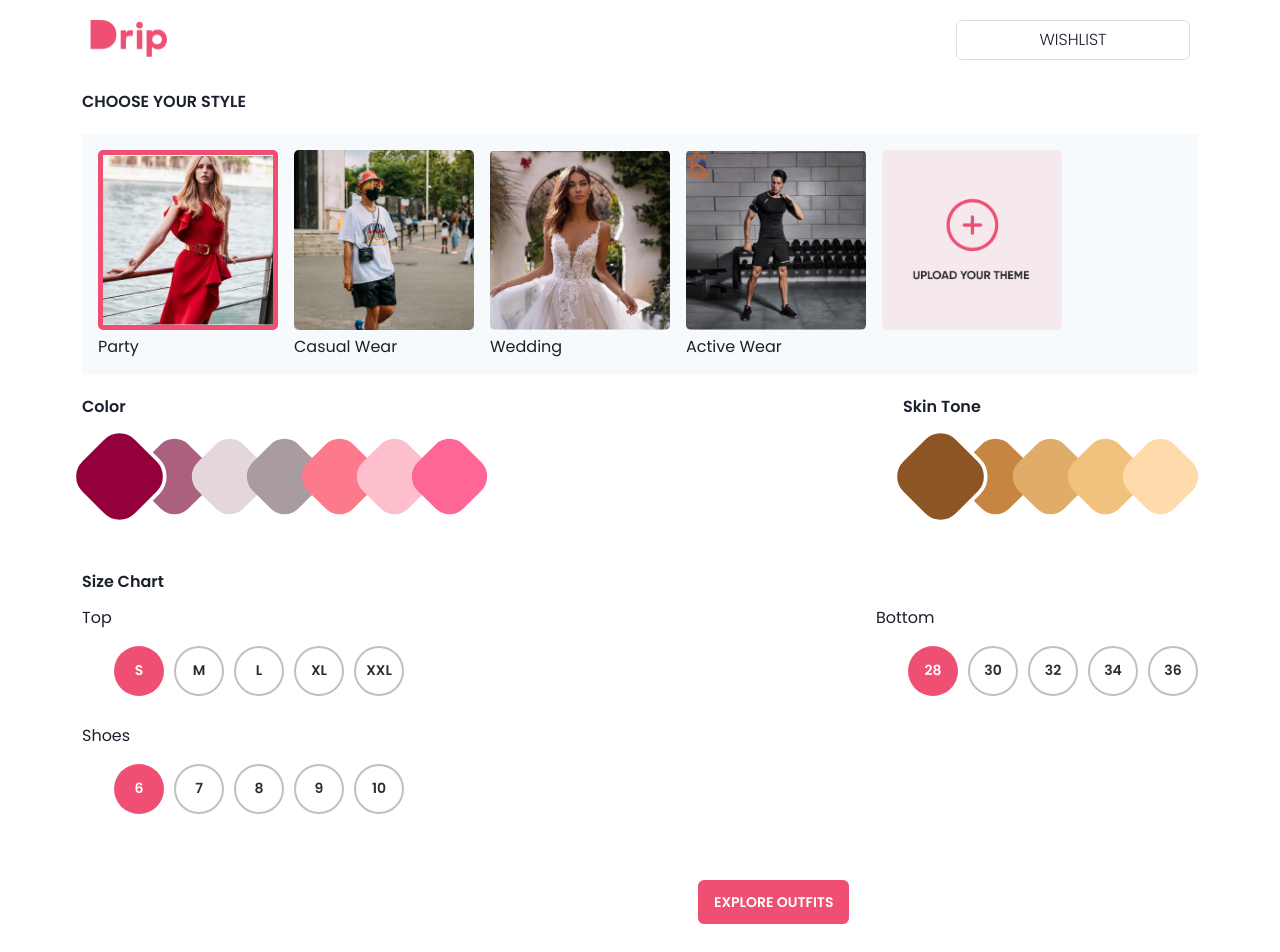
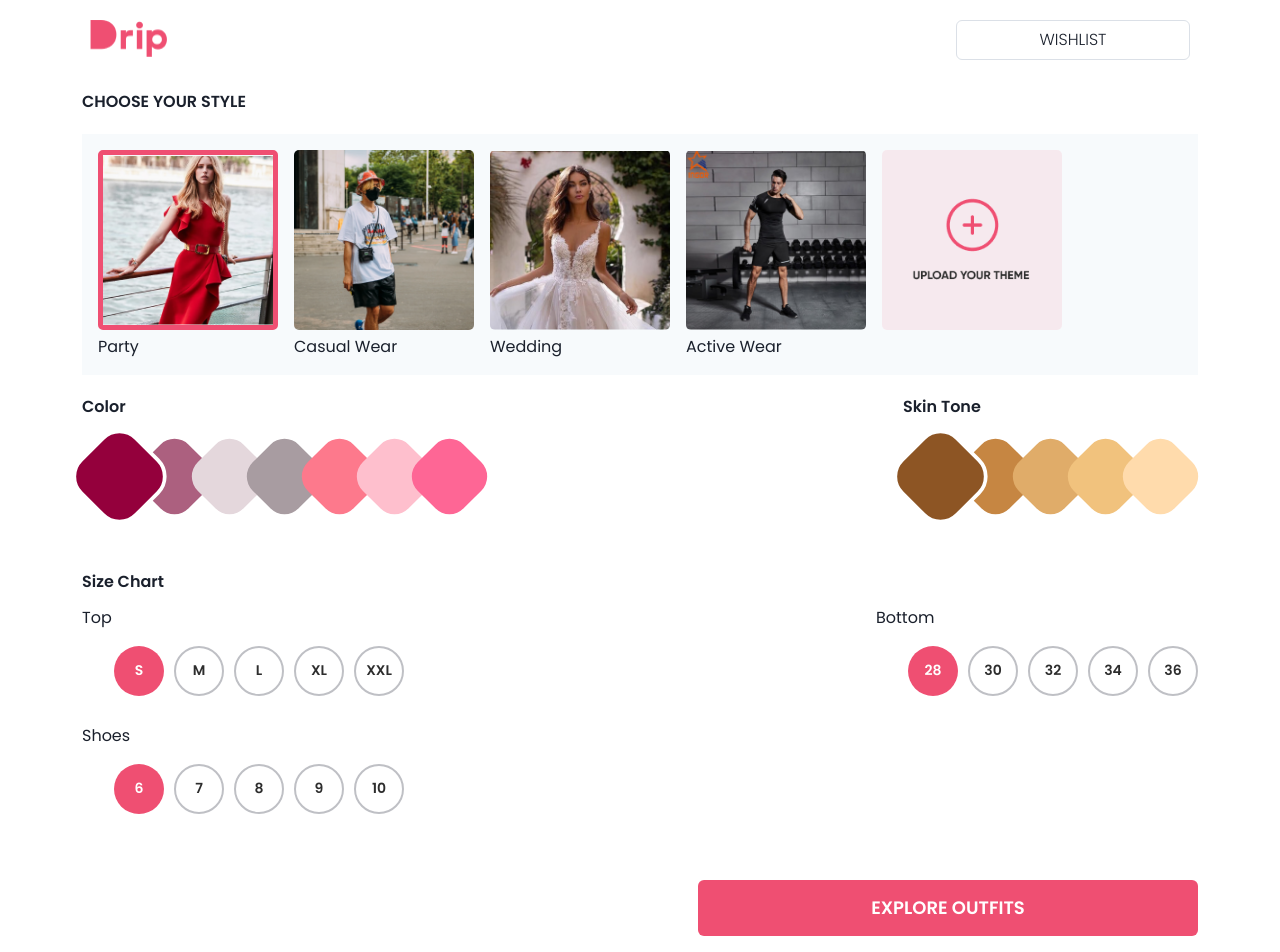
Before and after one commit to treesa-keyvalue/natus-vincere-frontend, a React (Create React App) app: page /themes in a window 1280 px wide. Shown: the top 952 px of the page. Built offline with nearby package versions, Linux system fonts and the light colour scheme; the HTML template or start-up script is replaced by a standard one.

Commit message:
button changes

```diff
--- a/src/styles/landing.scss
+++ b/src/styles/landing.scss
@@ -540,7 +540,7 @@ main.navi-celebrity {
     }
 }
 
-.themepage-btn {
+.themepage-btn button {
     margin-top: 50px;
     width: 500px;
     display: block;
```
Also changed, not shown: src/extension/contentScript.css (+1 -74 lines).
